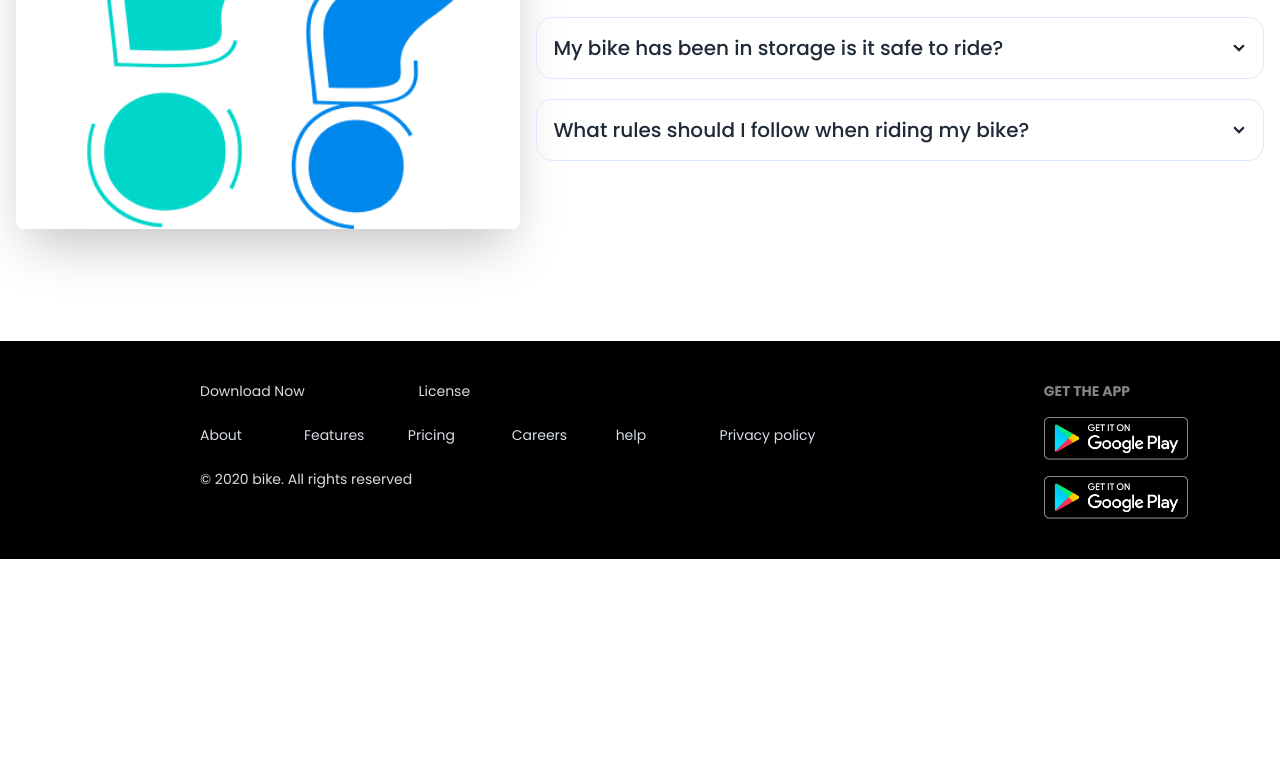
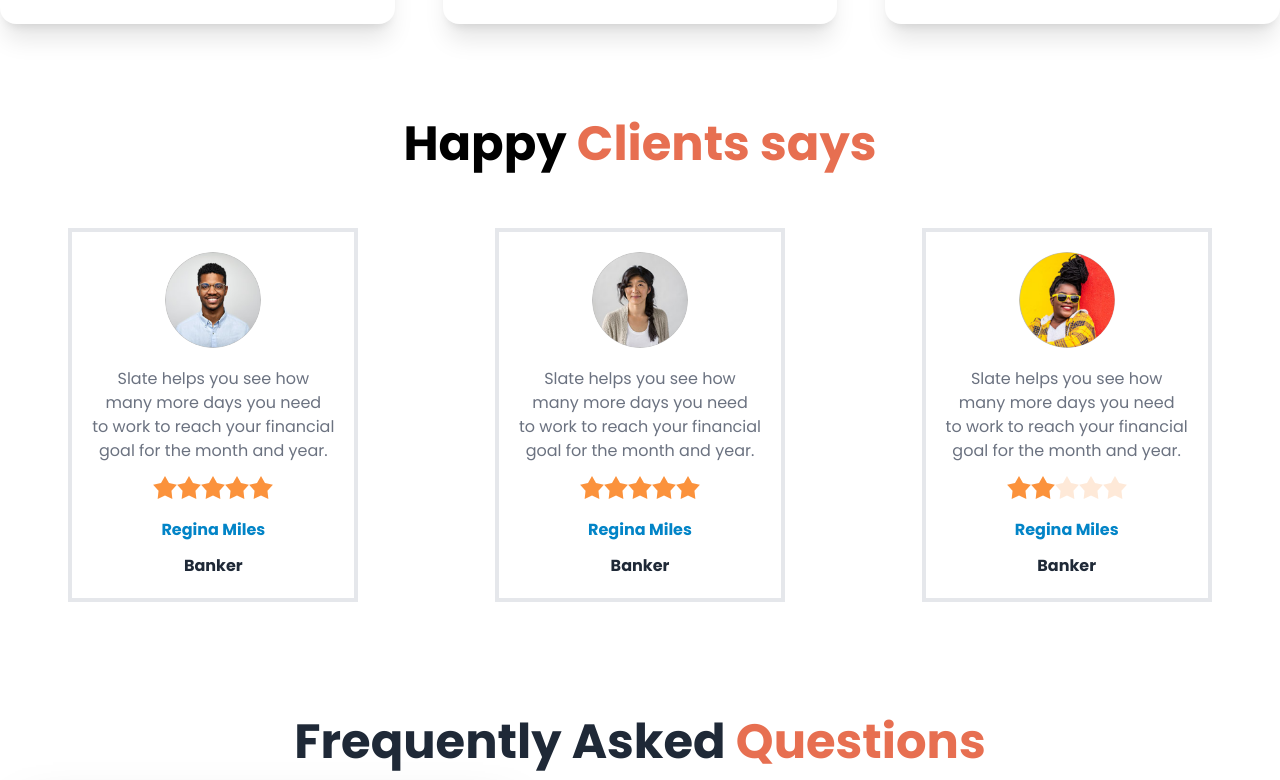
Before and after one commit to muhitjoy/biker-zone-project, a plain HTML site: page index.html in a window 1280 px wide. Shown: the part 1857-2637 px from the top of the page. Before the commit the page ends 2416 px from the top, so only its background shows below. Drawn offline with nearby package versions, Linux system fonts and the light colour scheme.

Commit message:
biker xone setup done

```diff
--- a/index.html
+++ b/index.html
@@ -39,7 +39,7 @@
         }
       </script>
   </head>
-  <body class="font-poppins">
+  <body class="font-poppins ">
     <!-- Header section -->
     <header class="md:container mx-auto">
         <nav>
@@ -154,8 +154,19 @@
 
     <!-- Main section  -->
     <main class="md:container mx-auto" >
+
       <!-- featured Bike Section - Homework -->
-       <section></section>
+       <section>
+        <h2 class="text-5xl text-black font-bold
+         text-center mt-40">Fetured Bikes In This Year</h2>
+         <p class="text-Bike-primary text-center  mt-4">Best bike collection</p>
+         <div class="flex flex-col mx-auto mt-6 w-full lg:flex-row justify-between">
+          <img src="images/others/feature-bike.png" alt="">
+          <img src="images/others/feature-bike.png" alt="">
+          <img src="images/others/feature-bike.png" alt="">
+         </div>
+
+       </section>
 
        <!-- Latest Bike Section -->
         <section class="my-24">
@@ -210,8 +221,101 @@
            </div>
         </section>
 
-        <!-- Happy clients section Homework -->
-         <section></section>
+        <!-- Happy clients section  -->
+        <section class="mb-24">
+          <h1 class="text-5xl font-bold text-black
+          text-center">Happy <span class="text-Bike-primary">Clients says</span></h1>
+          <!-- avatar content -->
+          <div class="grid grid-cols-1 mt-10 md:grid-cols-2 lg:grid-cols-3  ">
+            <!-- avater 1 -->
+             <div class="mx-auto px-5 py-5 my-5  border-4 text-center ">
+              <div class="avatar ">
+                <div class="w-24 rounded-full">
+                  <img src="images/others/user-1.png" />
+                </div>
+              </div>
+
+              <p class="text-gray-500 my-3">Slate helps you see how <br>
+                many more days you need <br>
+                to work to reach your financial <br>
+                goal for the month and year.</p>
+              <!-- ratings -->
+              <div class="rating ">
+                <input type="radio" name="rating-2" class="mask mask-star-2 bg-orange-400" />
+                <input
+                  type="radio"
+                  name="rating-2"
+                  class="mask mask-star-2 bg-orange-400"
+                   />
+                <input type="radio" name="rating-2" class="mask mask-star-2 bg-orange-400" />
+                <input type="radio" name="rating-2" class="mask mask-star-2 bg-orange-400" checked="checked" />
+                <input type="radio" name="rating-2" class="mask mask-star-2 bg-orange-400" />
+              </div>
+              <p class="font-bold my-3 text-sky-600">Regina Miles</p>
+              <p class="font-bold">Banker</p>
+             </div>
+            <!-- avater 2 -->
+             <div class="mx-auto px-5 py-5 my-5 border-4 text-center ">
+              <div class="avatar ">
+                <div class="w-24 rounded-full">
+                  <img src="images/others/user-2.png" />
+                </div>
+              </div>
+
+              <p class="text-gray-500 my-3">Slate helps you see how <br>
+                many more days you need <br>
+                to work to reach your financial <br>
+                goal for the month and year.</p>
+              <!-- ratings -->
+              <div class="rating ">
+                <input type="radio" name="rating-2" class="mask mask-star-2 bg-orange-400" />
+                <input
+                  type="radio"
+                  name="rating-2"
+                  class="mask mask-star-2 bg-orange-400"
+                  checked="checked" />
+                <input type="radio" name="rating-2" class="mask mask-star-2 bg-orange-400" />
+                <input type="radio" name="rating-2" class="mask mask-star-2 bg-orange-400" />
+                <input type="radio" name="rating-2" class="mask mask-star-2 bg-orange-400" />
+              </div>
+              <p class="font-bold my-3 text-sky-600">Regina Miles</p>
+              <p class="font-bold">Banker</p>
+             </div>
+            <!-- avater 3 -->
+             <div class="mx-auto px-5 py-5 my-5  border-4 text-center ">
+              <div class="avatar ">
+                <div class="w-24 rounded-full">
+                  <img src="images/others/user-3.png" />
+                </div>
+              </div>
+
+              <p class="text-gray-500 my-3">Slate helps you see how <br>
+                many more days you need <br>
+                to work to reach your financial <br>
+                goal for the month and year.</p>
+              <!-- ratings -->
+              <div class="rating ">
+                <input type="radio" name="rating-2" class="mask mask-star-2 bg-orange-400" />
+                <input
+                  type="radio"
+                  name="rating-2"
+                  class="mask mask-star-2 bg-orange-400"
+                  checked="checked" />
+                <input type="radio" name="rating-2" class="mask mask-star-2 bg-orange-400" />
+                <input type="radio" name="rating-2" class="mask mask-star-2 bg-orange-400" />
+                <input type="radio" name="rating-2" class="mask mask-star-2 bg-orange-400" />
+              </div>
+              <p class="font-bold my-3 text-sky-600">Regina Miles</p>
+              <p class="font-bold">Banker</p>
+             </div>
+
+
+
+
+          </div>
+
+
+        </section>
 
          <!-- FAQ section -->
           <section class="my-24">
```
